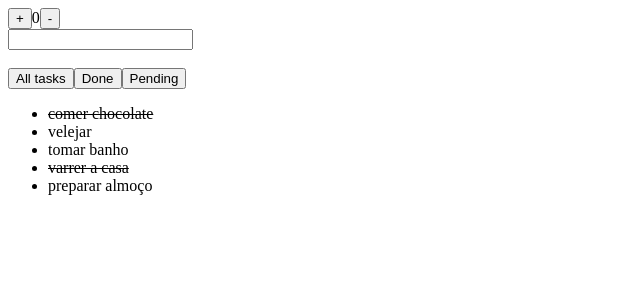
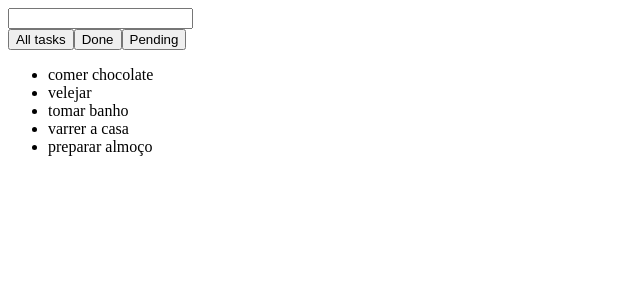
Before and after one commit to kyriri/budvarka_files-2_todo, a React (Vite) app: page / in a window 1280 px wide. Shown: the top 300 px of the page, without its empty margins (0-640 px from the left). Built offline with nearby package versions, Linux system fonts and the light colour scheme.

Commit message:
refactor: Improve code

```diff
--- a/src/components/TodoList.jsx
+++ /dev/null
@@ -1,53 +0,0 @@
-import React, { useState } from 'react'
-
-const initialTasks = [
-  { name: 'comer chocolate', isDone: true},
-  { name: 'velejar', isDone: false},
-  { name: 'tomar banho', isDone: false},
-  { name: 'varrer a casa', isDone: true},
-  { name: 'preparar almoço', isDone: false},
-]
-
-export function TodoList() {
-  const DoneTaskStyle = {textDecoration: 'line-through'}
-  const [tasks, setTasks] = useState(initialTasks)
-  const [inputValue, setInputValue] = useState('')
-  const [tasksToShow, setTasksToShow] = useState(initialTasks)
-
-  const handleInputChange = (ev) => setInputValue(ev.currentTarget.value.trim())
-  const handleSubmit = (event) => {
-    event.preventDefault()
-    if (inputValue === '') return
-    setTasks([...tasks, {
-      name: inputValue,
-      isDone: false,
-    }])
-    setInputValue('')
-  }
-  const handleClickOnTask = (clickedTask) => {
-    // the logic below presents an issue if there are 2 tasks with the same name
-    let index = tasks.findIndex(task => task.name === clickedTask.name)
-    let nextTasks = [...tasks]
-    nextTasks[index].isDone = !tasks[index].isDone
-    setTasks(nextTasks)
-  };
-
-  const handleTaskFilters = (ev) => {
-    if (ev.target.id === 'done_tasks') setTasksToShow(tasks.filter(item => item.isDone))
-    if (ev.target.id === 'pending_tasks') setTasksToShow(tasks.filter(item => !item.isDone))
-    if (ev.target.id === 'all_tasks') setTasksToShow(tasks)
-  }
-
-  return <div>
-    <form onSubmit={handleSubmit}>
-      <input value={inputValue} onChange={handleInputChange} type="text" />
-    </form>
-    <br />
-    <button onClick={handleTaskFilters} id='all_tasks'>All tasks</button>
-    <button onClick={handleTaskFilters} id='done_tasks'>Done</button>
-    <button onClick={handleTaskFilters} id='pending_tasks'>Pending</button>
-    <ul>
-      {tasksToShow.map((task, index) => <li onClick={() => handleClickOnTask(task)} style={task.isDone ? DoneTaskStyle : {}} key={index}>{task.name}</li>)}
-    </ul>
-  </div>
-}
--- /dev/null
+++ b/src/components/TodoList/index.jsx
@@ -0,0 +1,92 @@
+import React, { useState } from 'react'
+import { generateID } from "../../utils/generateID";
+import './style.css'
+
+const filterType = {
+  all: 'ALL_TASKS',
+  done: 'DONE_TASKS',
+  pending: 'PENDING_TASKS'
+}
+
+const statusType = {
+  done: 'DONE',
+  pending: 'PENDING'
+}
+
+function getNextStatus(currentStatus) {
+  return currentStatus === statusType.done
+    ? statusType.pending
+    : statusType.done
+}
+
+const initialTasks = [
+  { name: 'comer chocolate', status: statusType.pending, id: generateID()},
+  { name: 'velejar', status: statusType.pending, id: generateID()},
+  { name: 'tomar banho', status: statusType.pending, id: generateID()},
+  { name: 'varrer a casa', status: statusType.pending, id: generateID()},
+  { name: 'preparar almoço', status: statusType.pending, id: generateID()},
+]
+
+export function TodoList() {
+  const [tasks, setTasks] = useState(initialTasks)
+  const [inputValue, setInputValue] = useState('')
+  const [filter, setFilter] = useState(filterType.all)
+
+  const handleInputChange = (ev) => setInputValue(ev.currentTarget.value.trim())
+  const handleSubmit = (event) => {
+    event.preventDefault()
+    if (inputValue === '') return
+    const newTask = {
+      name: inputValue,
+      status: statusType.pending,
+      id: generateID()
+    }
+    setTasks([...tasks, newTask])
+    setInputValue('')
+  }
+  const toggleTaskStatus = (clickedTask) => {
+    const index = tasks.findIndex(task => task.id === clickedTask.id)
+    const task = tasks[index]
+    setTasks([
+      ...tasks.slice(0, index),
+      {
+        ...task,
+        status: getNextStatus(task.status)
+      },
+      ...tasks.slice(index + 1)
+    ])
+  };
+
+  const validateTaskStatus = (task) => {
+    switch (filter) {
+      case filterType.all:
+        return true
+      case filterType.done:
+        return task.status === statusType.done
+      case filterType.pending:
+        return task.status === statusType.pending
+      default:
+        throw new Error('Unknown state for task filter')
+    }
+  }
+
+  return <div>
+    <form onSubmit={handleSubmit}>
+      <input value={inputValue} onChange={handleInputChange} type="text" />
+    </form>
+    <button onClick={() => setFilter(filterType.all)}>All tasks</button>
+    <button onClick={() => setFilter(filterType.done)}>Done</button>
+    <button onClick={() => setFilter(filterType.pending)}>Pending</button>
+    <ul>
+      {tasks.filter(validateTaskStatus).map((task) => (
+        <li
+          onClick={() => toggleTaskStatus(task)}
+          className={task.status === statusType.done ? 'done-task' : ''}
+          key={task.id}
+        >
+          {task.name}
+        </li>
+      ))}
+    </ul>
+  </div>
+}
--- /dev/null
+++ b/src/components/TodoList/style.css
@@ -0,0 +1,4 @@
+.done-task {
+  color: crimson;
+  text-decoration: line-through;
+}
--- a/src/main.jsx
+++ b/src/main.jsx
@@ -7,7 +7,7 @@ const rootElement = document.getElementById('root')
 
 ReactDOM.createRoot(rootElement).render(
   <React.StrictMode>
-      <Counter initialCount={0}/>
+      {/* <Counter initialCount={0}/> */}
       <TodoList/>
   </React.StrictMode>
 )
--- /dev/null
+++ b/src/utils/generateID.js
@@ -0,0 +1,5 @@
+let initialID = 0
+
+export function generateID() {
+  return initialID++
+}
```
